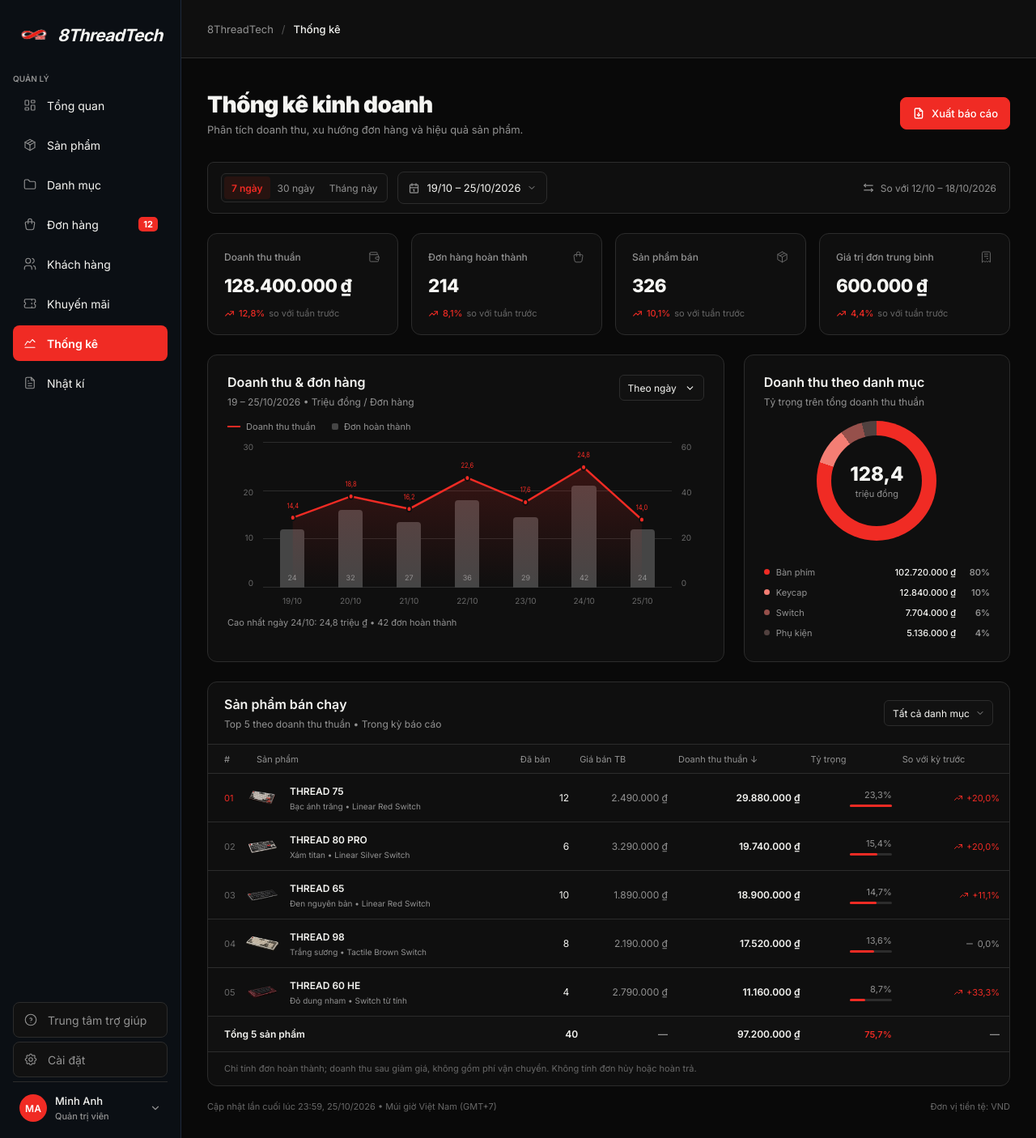
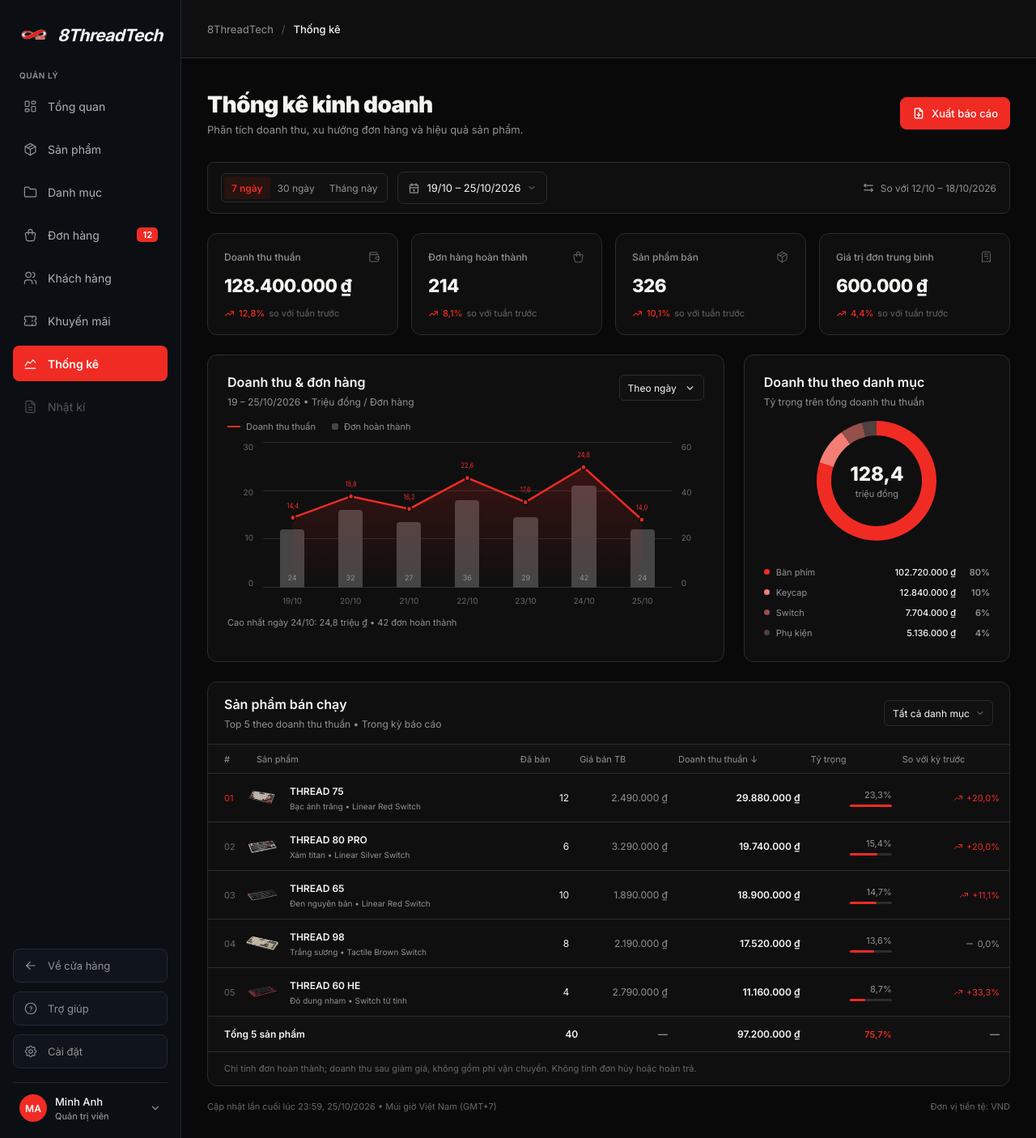
Before and after one commit to vietngxn/8ThreadsTech, a React (Vite) app: page /admin/statistics in a window 1280 px wide. Shown: the whole page at 81% size. Built offline with nearby package versions, Linux system fonts and the light colour scheme; no server answers.

Commit message:
admin statistic router

```diff
--- a/src/components/admin/AdminSidebar.jsx
+++ b/src/components/admin/AdminSidebar.jsx
@@ -23,14 +23,14 @@ const MENU_ITEMS = [
   { id: "orders", label: "Đơn hàng", href: "/admin/orders", icon: IconShoppingBag, defaultBadge: "12" },
   { id: "customers", label: "Khách hàng", href: "/admin/customers", icon: IconUsers },
   { id: "promotions", label: "Khuyến mãi", href: "/admin/promotions", icon: IconTicket },
-  { id: "stats", label: "Thống kê", href: null, icon: IconChartLine },
+  { id: "stats", label: "Thống kê", href: "/admin/statistics", icon: IconChartLine },
   { id: "logs", label: "Nhật kí", href: null, icon: IconFileText },
 ];
 
 /**
  * Component Sidebar dùng chung cho toàn bộ các màn hình Quản trị Admin.
  *
- * @param {string} [props.active] - Key của menu item đang active ('dashboard' | 'products' | 'categories' | 'orders' | 'customers' | 'promotions').
+ * @param {string} [props.active] - Key của menu item đang active ('dashboard' | 'products' | 'categories' | 'orders' | 'customers' | 'promotions' | 'stats').
  *                                  Nếu không truyền, component tự động nhận diện theo URL hiện tại.
  * @param {Object} [props.badgeCounts] - Tuỳ chỉnh số đếm badge (mặc định: { orders: "12" }).
  * @param {string} [props.className] - ClassName bổ sung cho thẻ aside.
@@ -48,6 +48,7 @@ export default function AdminSidebar({ active, badgeCounts = {}, className = ""
     if (pathname.startsWith("/admin/orders")) return "orders";
     if (pathname.startsWith("/admin/customers")) return "customers";
     if (pathname.startsWith("/admin/promotions")) return "promotions";
+    if (pathname.startsWith("/admin/statistics")) return "stats";
     return "";
   };
 
--- a/src/pages/admin/AdminStatistics.jsx
+++ b/src/pages/admin/AdminStatistics.jsx
@@ -1,28 +1,17 @@
 import { useMemo, useState } from 'react';
 import {
-  IconArrowsLeftRight, IconCalendar, IconChartLine, IconChevronDown,
-  IconFileDownload, IconFileText, IconFolder, IconHelpCircle, IconLayoutDashboard,
-  IconMinus, IconPackage, IconReceipt, IconSettings, IconShoppingBag, IconTicket,
-  IconTrendingUp, IconUsers, IconWallet,
+  IconArrowsLeftRight, IconCalendar, IconChevronDown,
+  IconFileDownload,
+  IconMinus, IconPackage, IconReceipt, IconShoppingBag,
+  IconTrendingUp, IconWallet,
 } from '@tabler/icons-react';
-import logo from '../../assets/thread-logo.png';
+import AdminSidebar from '../../components/admin/AdminSidebar.jsx';
 import keyboard75 from '../../assets/list-thread-75.png';
 import keyboard80 from '../../assets/list-thread-80-pro.png';
 import keyboard65 from '../../assets/list-thread-65.png';
 import keyboard98 from '../../assets/list-thread-98.png';
 import keyboard60 from '../../assets/list-thread-60-he.png';
 import './AdminStatistics.css';
-
-const navigation = [
-  [IconLayoutDashboard, 'Tổng quan', '/admin'],
-  [IconPackage, 'Sản phẩm', '/admin/products'],
-  [IconFolder, 'Danh mục', '/admin/categories'],
-  [IconShoppingBag, 'Đơn hàng', '/admin/orders', '12'],
-  [IconUsers, 'Khách hàng'],
-  [IconTicket, 'Khuyến mãi'],
-  [IconChartLine, 'Thống kê', '/admin/statistics'],
-  [IconFileText, 'Nhật kí'],
-];
 
 const products = [
   { image: keyboard75, name: 'THREAD 75', variant: 'Bạc ánh trăng • Linear Red Switch', category: 'Bàn phím', units: 12, price: '2.490.000 ₫', revenue: '29.880.000 ₫', revenueValue: 29880000, share: 23.3, growth: '+20,0%' },
@@ -36,24 +25,6 @@ const revenueByDay = [14.4, 18.8, 16.2, 22.6, 17.6, 24.8, 14.0];
 const ordersByDay = [24, 32, 27, 36, 29, 42, 24];
 const dates = ['19/10', '20/10', '21/10', '22/10', '23/10', '24/10', '25/10'];
 const points = revenueByDay.map((value, index) => `${44 + index * 86},${180 - value * 6}`).join(' ');
-
-function Sidebar() {
-  return <aside className="stats-sidebar" data-node-id="64:2028">
-    <a className="stats-brand" href="/admin" aria-label="8ThreadTech - trang quản trị" data-node-id="64:2029"><img src={logo} alt="" /><strong>8ThreadTech</strong></a>
-    <nav aria-label="Quản lý cửa hàng" data-node-id="64:2032"><span className="stats-nav-label">QUẢN LÝ</span>
-      {navigation.map(([Icon, label, href, count], index) => {
-        const active = label === 'Thống kê';
-        const content = <><Icon size={18} stroke={1.5} /><span>{label}</span>{count && <b>{count}</b>}</>;
-        return href ? <a key={label} className={`stats-nav-item${active ? ' active' : ''}`} href={href} aria-current={active ? 'page' : undefined} data-node-id={`64:${2034 + index * 4}`}>{content}</a> : <div key={label} className="stats-nav-item">{content}</div>;
-      })}
-    </nav>
-    <div className="stats-sidebar-bottom">
-      <div className="stats-support"><IconHelpCircle size={18} stroke={1.5} />Trung tâm trợ giúp</div>
-      <div className="stats-support"><IconSettings size={18} stroke={1.5} />Cài đặt</div>
-      <div className="stats-account"><span className="stats-avatar">MA</span><span><strong>Minh Anh</strong><small>Quản trị viên</small></span><IconChevronDown size={14} /></div>
-    </div>
-  </aside>;
-}
 
 function RevenueChart() {
   return <section className="stats-panel stats-revenue" data-node-id="64:2154">
@@ -107,7 +78,7 @@ export default function AdminStatistics() {
   };
 
   return <div className="stats-dashboard" data-node-id="64:2027">
-    <Sidebar />
+    <AdminSidebar />
     <main className="stats-main" data-node-id="64:2086">
       <header className="stats-topbar" data-node-id="64:2087"><span>8ThreadTech</span><span className="stats-slash">/</span><strong>Thống kê</strong></header>
       <div className="stats-content" data-node-id="64:2091">
```
